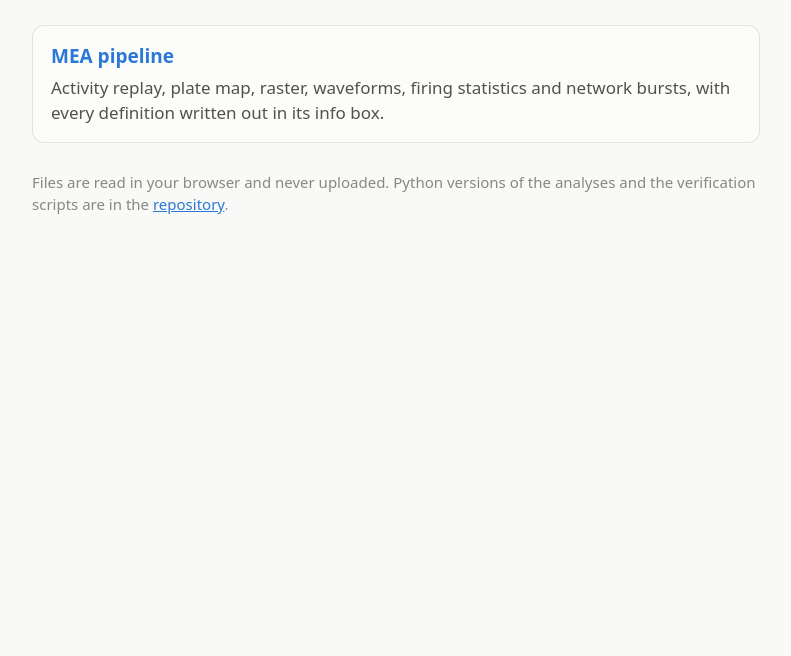
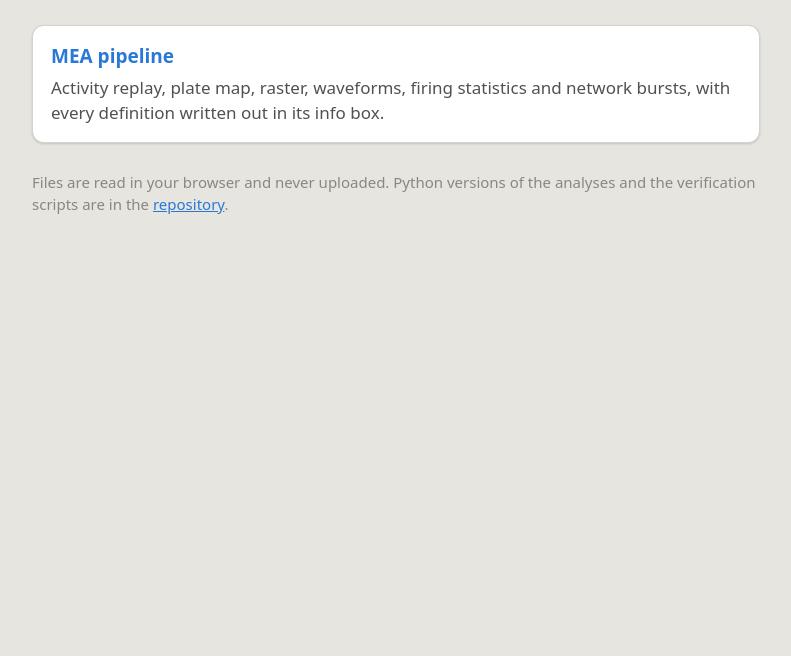
Before and after one commit to cnr-ibf-pa/axion-spk-analyzer, a plain HTML site: page index.html in a window 1280 px wide. Shown: the part 144-800 px from the top of the page, without its empty margins (244-1035 px from the left). Drawn offline with Linux system fonts and the light colour scheme.

Commit message:
Update style.css

```diff
--- a/css/style.css
+++ b/css/style.css
@@ -6,8 +6,8 @@
 /* ---- Colour tokens: light, dark by system preference, dark chosen with the Theme button ---- */
 :root {
   color-scheme: light;
-  --page: #f9f9f7; --surface: #fcfcfb; --ink: #0b0b0b; --ink-2: #52514e; --muted: #898781; --grid: #e1e0d9;
-  --axis: #c3c2b7; --border: rgba(11,11,11,0.10); --accent: #2a78d6; --accent-wash: rgba(42,120,214,0.10); --empty: #f0efec; --critical: #d03b3b; --warning: #a35f00; --warning-wash: rgba(237,161,0,0.12);
+  --page: #e6e5df; --surface: #ffffff; --ink: #0b0b0b; --ink-2: #52514e; --muted: #898781; --grid: #e1e0d9;
+  --axis: #c3c2b7; --border: rgba(11,11,11,0.18); --panel-head: #e5eef9; --panel-shadow: 0 1px 3px rgba(11,11,11,.10), 0 1px 2px rgba(11,11,11,.06); --accent: #2a78d6; --accent-wash: rgba(42,120,214,0.10); --empty: #f0efec; --critical: #d03b3b; --warning: #a35f00; --warning-wash: rgba(237,161,0,0.12);
   --meas-n: #0f6e6e; --meas-r: #7445b0; --meas-d: #9a5a00; /* spider labels: count, rate, median duration */
   --mean: #008300; --font: system-ui, -apple-system, "Segoe UI", sans-serif;
   --nb1: #0072b2; --nb2: #d48a00; --nb3: #b5589a;
@@ -19,8 +19,8 @@
 @media (prefers-color-scheme: dark) {
   :root:not([data-theme="light"]) {
     color-scheme: dark;
-    --page: #0d0d0d; --surface: #1a1a19; --ink: #f0efec; --ink-2: #c3c2b7; --muted: #898781; --grid: #2c2c2a;
-    --axis: #383835; --border: rgba(255,255,255,0.10); --accent: #3987e5; --accent-wash: rgba(57,135,229,0.16); --empty: #262624; --warning: #f0b44a; --warning-wash: rgba(240,180,74,0.12); --meas-n: #5cc8c8; --meas-r: #b9a2ec; --meas-d: #f0b44a;
+    --page: #000000; --surface: #262624; --ink: #f0efec; --ink-2: #c3c2b7; --muted: #9a9892; --grid: #3a3a37;
+    --axis: #4a4a46; --border: rgba(255,255,255,0.24); --panel-head: #1c2a3c; --panel-shadow: 0 0 0 1px rgba(255,255,255,0.04), 0 2px 6px rgba(0,0,0,.6); --accent: #3987e5; --accent-wash: rgba(57,135,229,0.16); --empty: #333331; --warning: #f0b44a; --warning-wash: rgba(240,180,74,0.12); --meas-n: #5cc8c8; --meas-r: #b9a2ec; --meas-d: #f0b44a;
     --nb1: #56b4e9; --nb2: #e69f00; --nb3: #d982bd;
     --seq-0: #0d366b; --seq-1: #104281; --seq-2: #184f95; --seq-3: #256abf; --seq-4: #3987e5; --seq-5: #6da7ec;
     --seq-6: #b7d3f6;
@@ -30,8 +30,8 @@
 }
 :root[data-theme="dark"] {
   color-scheme: dark;
-  --page: #0d0d0d; --surface: #1a1a19; --ink: #f0efec; --ink-2: #c3c2b7; --muted: #898781; --grid: #2c2c2a;
-  --axis: #383835; --border: rgba(255,255,255,0.10); --accent: #3987e5; --accent-wash: rgba(57,135,229,0.16); --empty: #262624; --warning: #f0b44a; --warning-wash: rgba(240,180,74,0.12); --meas-n: #5cc8c8; --meas-r: #b9a2ec; --meas-d: #f0b44a;
+  --page: #000000; --surface: #262624; --ink: #f0efec; --ink-2: #c3c2b7; --muted: #9a9892; --grid: #3a3a37;
+  --axis: #4a4a46; --border: rgba(255,255,255,0.24); --panel-head: #1c2a3c; --panel-shadow: 0 0 0 1px rgba(255,255,255,0.04), 0 2px 6px rgba(0,0,0,.6); --accent: #3987e5; --accent-wash: rgba(57,135,229,0.16); --empty: #333331; --warning: #f0b44a; --warning-wash: rgba(240,180,74,0.12); --meas-n: #5cc8c8; --meas-r: #b9a2ec; --meas-d: #f0b44a;
   --nb1: #56b4e9; --nb2: #e69f00; --nb3: #d982bd;
   --seq-0: #0d366b; --seq-1: #104281; --seq-2: #184f95; --seq-3: #256abf; --seq-4: #3987e5; --seq-5: #6da7ec;
   --seq-6: #b7d3f6;
@@ -71,10 +71,12 @@ table { border-collapse: collapse; width: 100%; font-size: 15px; }
 :where(.page-mea) button:focus-visible, :where(.page-mea) .btn:focus-within, :where(.page-mea) select:focus-visible { outline: 2px solid var(--accent); outline-offset: 1px; }
 :where(.page-mea) input[type=file] { position: absolute; width: 1px; height: 1px; opacity: 0; pointer-events: none; }
 :where(.page-mea) .tiles { display: grid; grid-template-columns: repeat(auto-fit, minmax(160px, 1fr)); gap: 12px; margin-bottom: 16px; }
-:where(.page-mea) .tile { background: var(--surface); border: 1px solid var(--border); border-radius: 12px; padding: 12px 14px; min-width: 0; }
+:where(.page-mea) .tile { background: var(--surface); border: 1px solid var(--border); box-shadow: var(--panel-shadow); border-radius: 12px; padding: 12px 14px; min-width: 0; }
 :where(.page-mea) .tile .s { color: var(--ink-2); font-size: 14px; overflow-wrap: anywhere; }
-:where(.page-mea) .card { background: var(--surface); border: 1px solid var(--border); border-radius: 12px; padding: 14px 16px; min-width: 0; margin-bottom: 16px; }
-:where(.page-mea) .card h3 { margin: 0; font-size: 17px; font-weight: 600; }
+:where(.page-mea) .card { background: var(--surface); border: 1px solid var(--border); box-shadow: var(--panel-shadow); border-radius: 12px; padding: 14px 16px; min-width: 0; margin-bottom: 16px; }
+:where(.page-mea) .card h3 { margin: 0; font-size: 19px; font-weight: 600; }
+:where(.page-mea) .card > .toolbar:first-child, :where(.page-mea) details.card > summary { background: var(--panel-head); margin: -14px -16px 12px; padding: 10px 16px; border-bottom: 1px solid var(--border); border-radius: 11px 11px 0 0; } /* title band of each panel */
+:where(.page-mea) .card.collapsed > .toolbar:first-child, :where(.page-mea) details.card:not([open]) > summary { margin-bottom: -14px; border-bottom: 0; border-radius: 11px; } /* collapsed: the band is the whole panel */
 :where(.page-mea) .sub { color: var(--muted); font-size: 14px; margin: 2px 0 10px; }
 :where(.page-mea) .coll { width: 26px; height: 26px; padding: 0; display: inline-flex; align-items: center; justify-content: center; border: 1px solid var(--border); border-radius: 6px; background: var(--surface); color: var(--ink-2); cursor: pointer; font-size: 15px; line-height: 1; }
 :where(.page-mea) .coll:hover { color: var(--ink); border-color: var(--axis); }
@@ -201,7 +203,7 @@ body:where(.page-home) { background: var(--page); color: var(--ink); font: 17px/
 :where(.page-home) h1 { font-size: 28px; margin: 0 0 6px; letter-spacing: -0.01em; }
 :where(.page-home) .lead { color: var(--ink-2); margin: 0 0 28px; }
 :where(.page-home) .apps { display: grid; gap: 14px; }
-:where(.page-home) a.app { display: block; text-decoration: none; color: inherit; background: var(--surface); border: 1px solid var(--border); border-radius: 12px; padding: 16px 18px; }
+:where(.page-home) a.app { display: block; text-decoration: none; color: inherit; background: var(--surface); border: 1px solid var(--border); box-shadow: var(--panel-shadow); border-radius: 12px; padding: 16px 18px; }
 :where(.page-home) a.app:hover { background: var(--accent-wash); border-color: var(--accent); }
 :where(.page-home) a.app:focus-visible { outline: 2px solid var(--accent); outline-offset: 2px; }
 :where(.page-home) a.app h2 { font-size: 19px; margin: 0 0 4px; color: var(--accent); }
```
